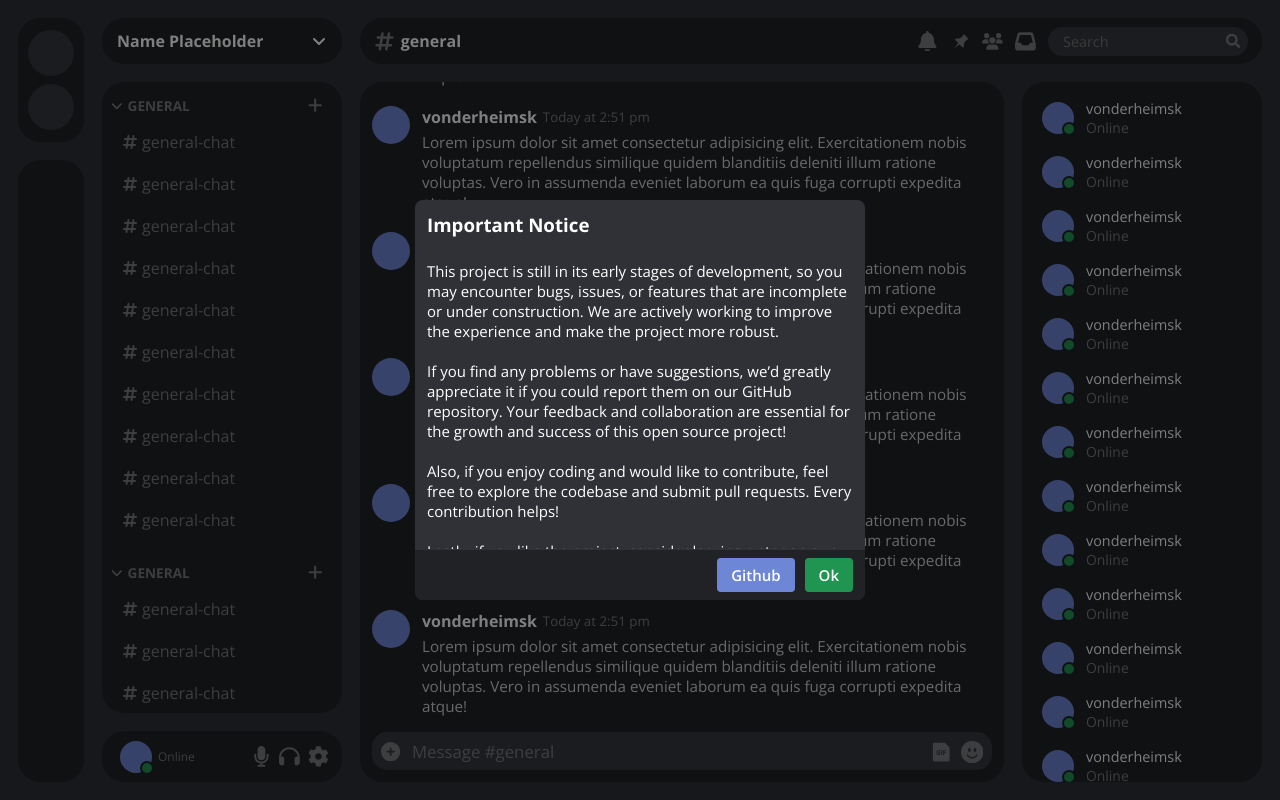
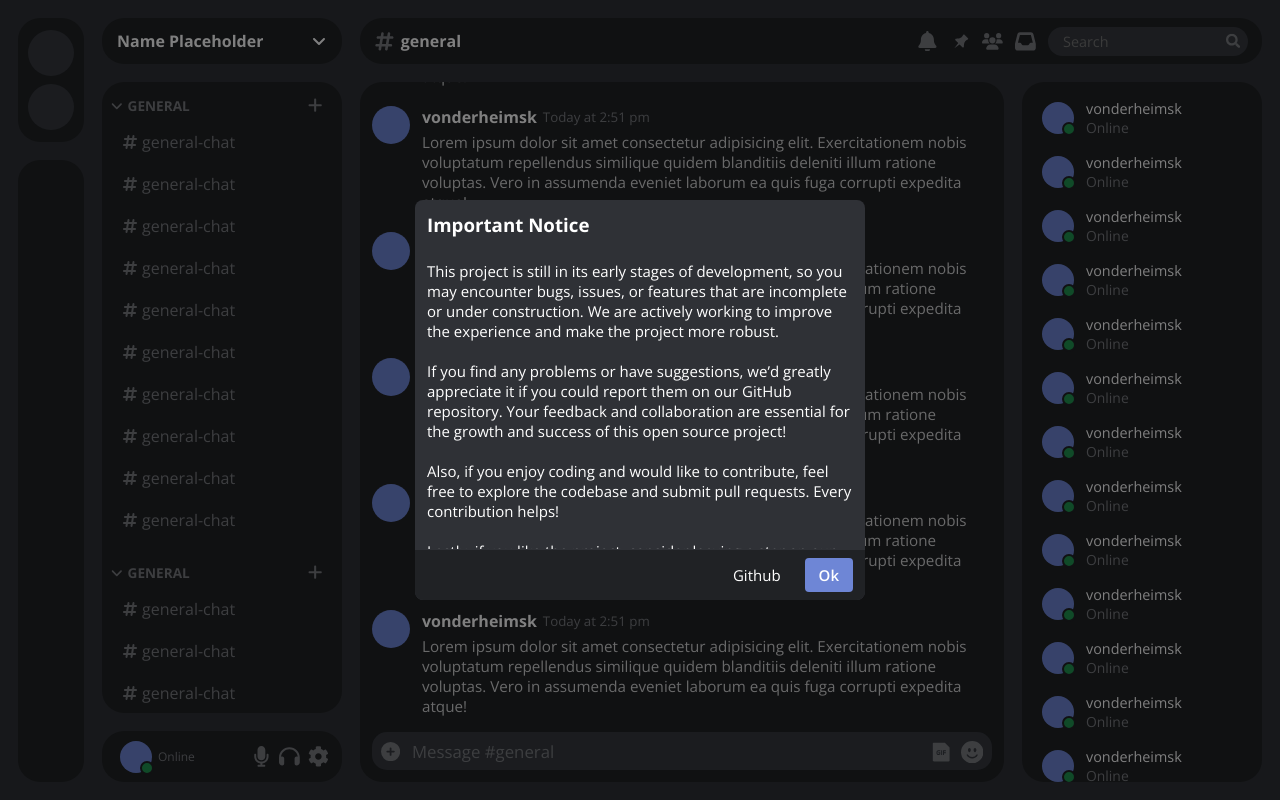
Before and after one commit to justheimsk/vonchat, a React (Vite) app in the folder client/: page / in a window 1280 px wide. Built offline with nearby package versions, Linux system fonts and the light colour scheme.

Commit message:
feat(modal): add outlined modal button

```diff
--- a/client/src/app/layout.tsx
+++ b/client/src/app/layout.tsx
@@ -23,11 +23,11 @@ export function Layout(props: LayoutProps) {
           \nAlso, if you enjoy coding and would like to contribute, feel free to explore the codebase and submit pull requests. Every contribution helps!
           \nLastly, if you like the project, consider leaving a star on our GitHub repository. It’s a small gesture, but it goes a long way in supporting the project and motivating us to keep improving.
           \nThank you for being part of this journey with us.`)
-				.addButton('default', 'Github', () => {
+				.addButton('outline', 'Github', () => {
 					window.open('https://github.com/justheimsk/vonchat', '_blank');
 					return false;
 				})
-				.addButton('success', 'Ok', () => {})
+				.addButton('default', 'Ok', () => {})
 				.setOnCloseCallback(() => {
 					localStorage.setItem('noticeRead', 'true');
 					return true;
--- a/client/src/components/Modal/Modal.scss
+++ b/client/src/components/Modal/Modal.scss
@@ -90,6 +90,16 @@
         color: white;
         background-color: var(--status-online);
       }
+
+      &--outline {
+        color: white;
+        background-color: none;
+        font-weight: normal;
+
+        &:hover {
+          text-decoration: underline;
+        }
+      }
     }
   }
 
--- a/client/src/lib/types/Modal.ts
+++ b/client/src/lib/types/Modal.ts
@@ -1,4 +1,4 @@
-export type ModalButtonType = 'danger' | 'success' | 'default';
+export type ModalButtonType = 'danger' | 'success' | 'default' | 'outline';
 
 export interface ModalButton {
 	type: ModalButtonType;
```
